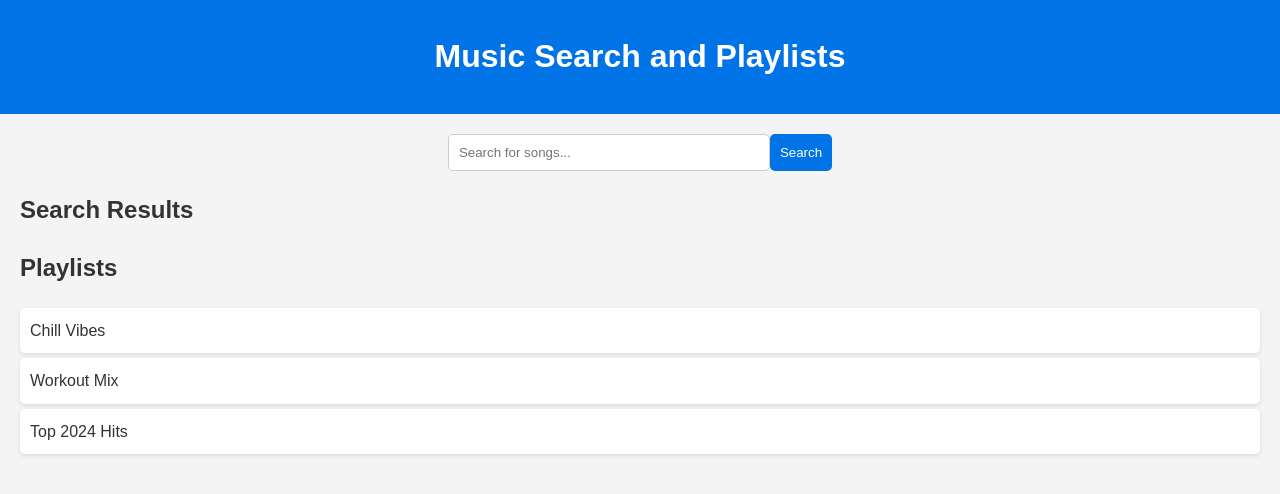
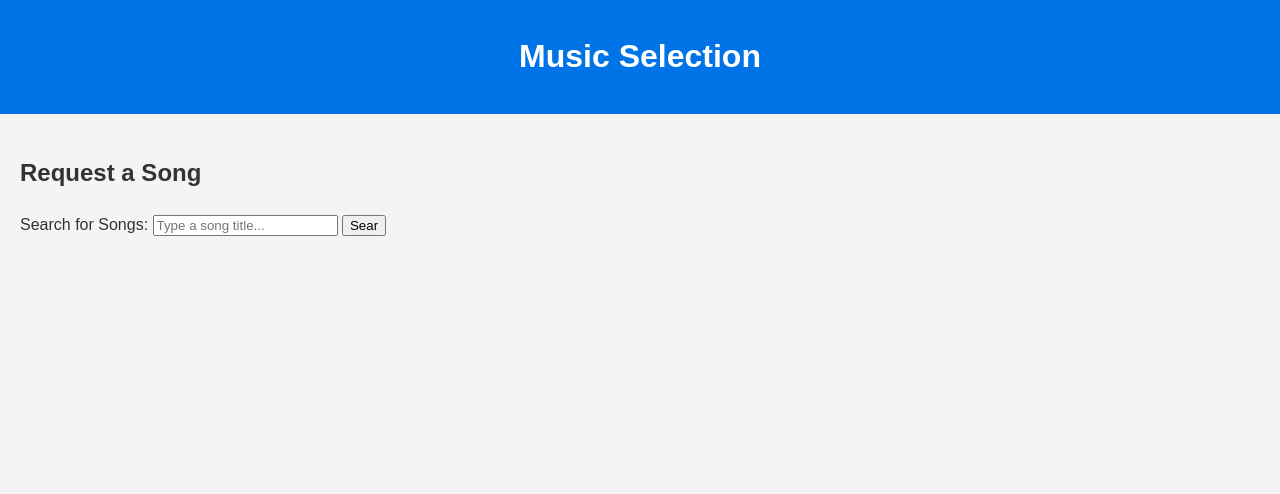
Before and after one commit to Pacel10/PetvojR, a website built with webpack: page index.html in a window 1280 px wide. Built offline with nearby package versions, Linux system fonts and the light colour scheme.

Commit message:
Update index.html

```diff
--- a/index.html
+++ b/index.html
@@ -3,31 +3,18 @@
 <head>
   <meta charset="UTF-8">
   <meta name="viewport" content="width=device-width, initial-scale=1.0">
-  <title>Music Search and Playlists</title>
+  <title>Music Selection</title>
   <link rel="stylesheet" href="style.css">
 </head>
 <body>
   <header>
-    <h1>Music Search and Playlists</h1>
+    <h1>Music Selection</h1>
   </header>
   <main>
-    <section id="search-section">
-      <input type="text" id="search-input" placeholder="Search for songs...">
-      <button id="search-button">Search</button>
-    </section>
-    <section id="results-section">
-      <h2>Search Results</h2>
-      <ul id="results-list"></ul>
-    </section>
-    <section id="playlist-section">
-      <h2>Playlists</h2>
-      <ul id="playlist-list">
-        <li>Chill Vibes</li>
-        <li>Workout Mix</li>
-        <li>Top 2024 Hits</li>
-      </ul>
-    </section>
-  </main>
-  <script src="script.js"></script>
-</body>
-</html>
+    <!-- Song Request Section -->
+    <section id="song-request-section">
+      <h2>Request a Song</h2>
+      <form id="song-request-form">
+        <label for="song-search">Search for Songs:</label>
+        <input type="text" id="song-search" placeholder="Type a song title...">
+        <button type="button" id="search-song-btn">Sear
```
